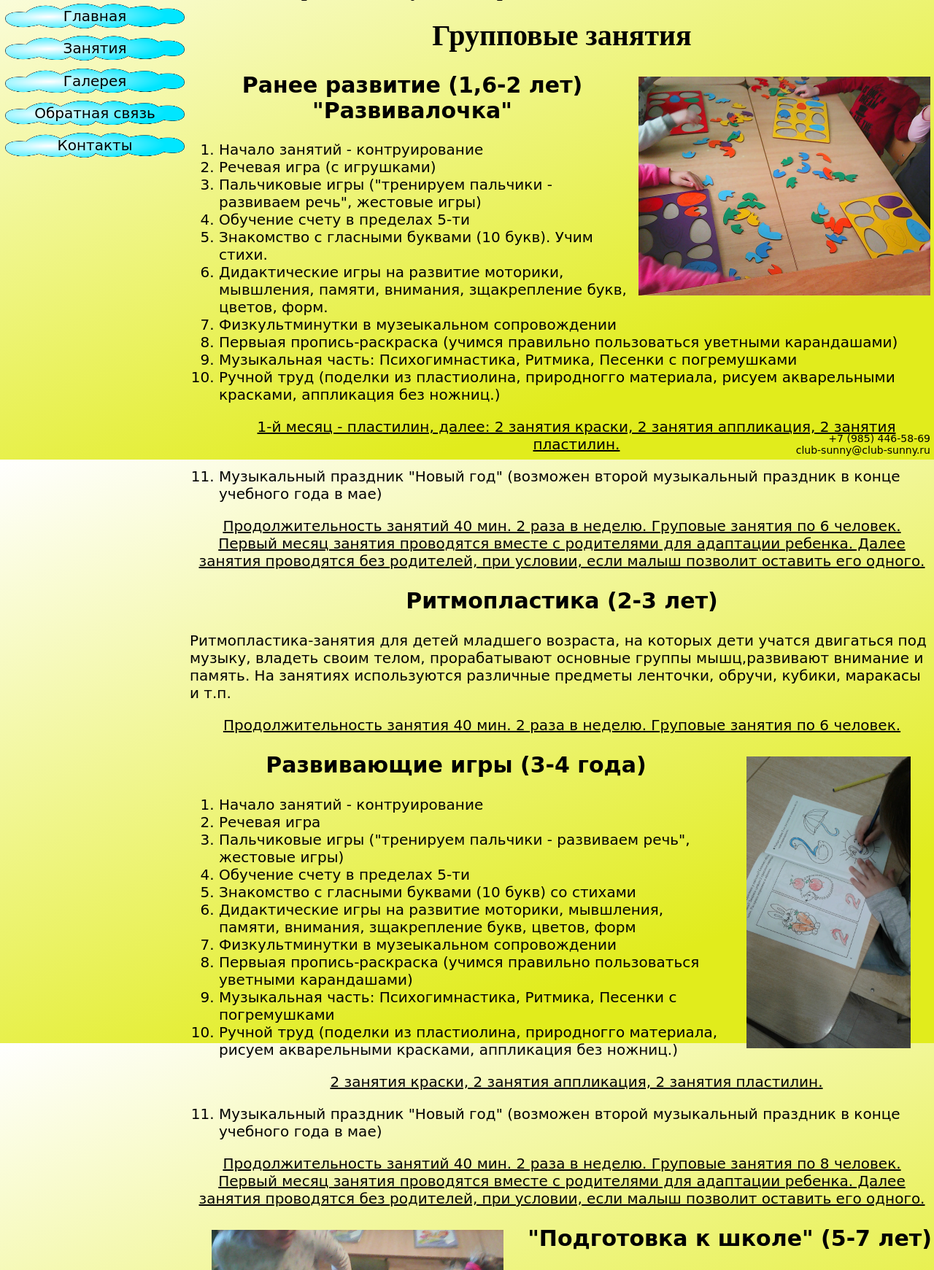
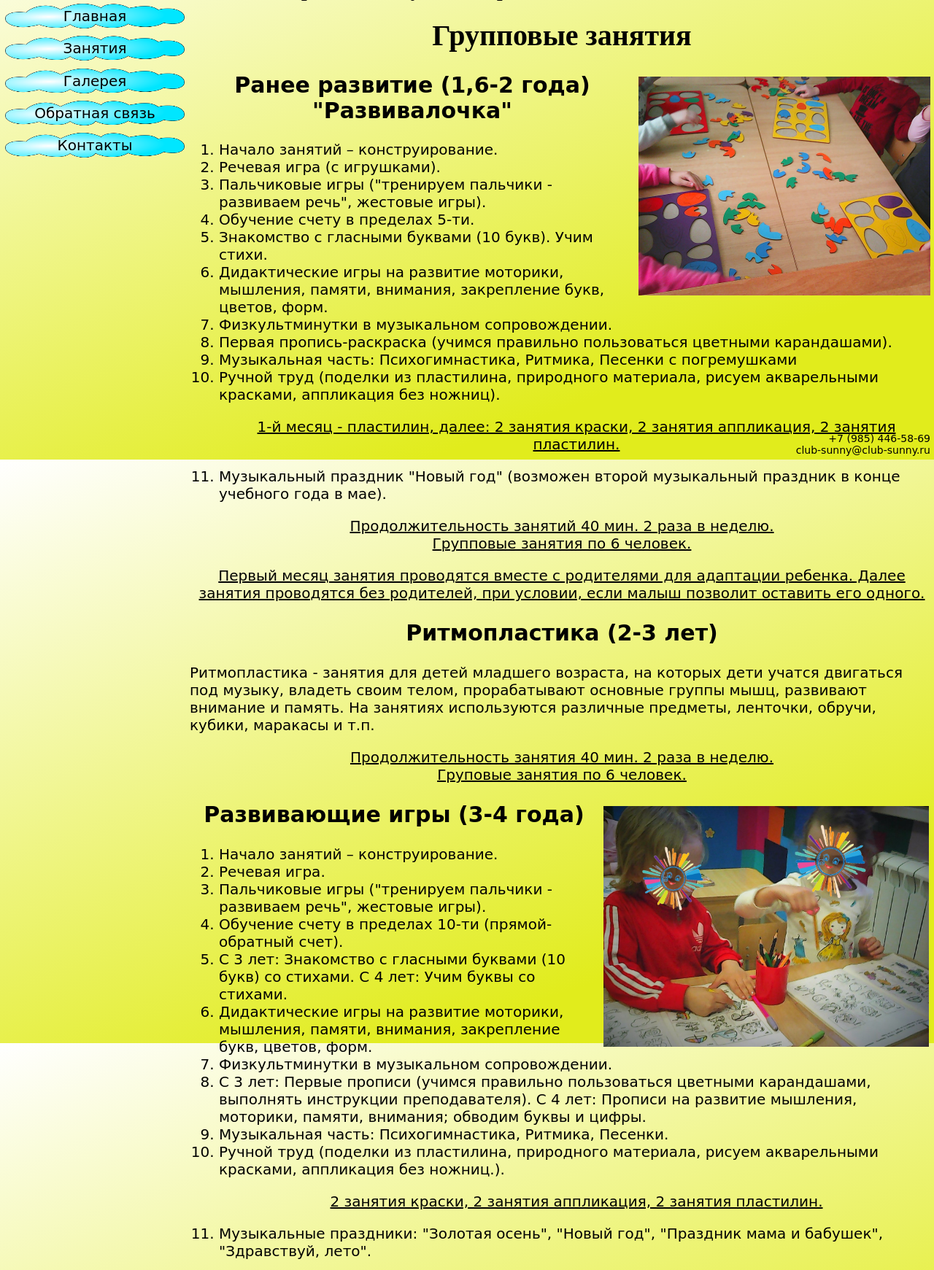
Before and after one commit to dragondmitriz/sunny.ru, a PHP site: page /lessons.php in a window 1280 px wide. Shown: the part 170-1911 px from the top of the page at 73% size. Run offline with PHP 8.4, Linux system fonts and the light colour scheme.

Commit message:
внес свежие изменения и данные на страницу "Занятия"

```diff
--- a/css/lessons.css
+++ b/css/lessons.css
@@ -32,15 +32,15 @@ h1{
 }
 
 #lesson3 .lesson-image{
-    width: 280px;
-    height: 400px;
+    width: 450px;
+    height: 330px;
     float: right;
     background-image: url("../content/lessons/3.jpg");
 }
 
 #lesson4 .lesson-image{
-    width: 450px;
-    height: 300px;
+    width: 300px;
+    height: 400px;
     float: left;
     background-image: url("../content/lessons/4.jpg");
 }
--- a/lessons.php
+++ b/lessons.php
@@ -26,32 +26,31 @@
         <!--Ранее развитие-->
         <div id="lesson1" class="lesson">
             <div class="lesson-image"></div>
-            <h2 class="lesson-name">Ранее развитие (1,6-2 лет)<br>"Развивалочка"</h2>
+            <h2 class="lesson-name">Ранее развитие (1,6-2 года)<br>"Развивалочка"</h2>
             <div class="lesson-description">
                 <ol>
-                    <li>Начало занятий - контруирование</li>
-                    <li>Речевая игра (с игрушками)</li>
-                    <li>Пальчиковые игры ("тренируем пальчики - развиваем речь", жестовые игры)</li>
-                    <li>Обучение счету в пределах 5-ти</li>
+                    <li>Начало занятий – конструирование.</li>
+                    <li>Речевая игра (с игрушками).</li>
+                    <li>Пальчиковые игры ("тренируем пальчики - развиваем речь", жестовые игры).</li>
+                    <li>Обучение счету в пределах 5-ти.</li>
                     <li>Знакомство с гласными буквами (10 букв). Учим стихи.</li>
-                    <li>Дидактические игры на развитие моторики, мывшления, памяти, внимания, зщакрепление букв, цветов,
-                        форм.</li>
-                    <li>Физкультминутки в музеыкальном сопровождении</li>
-                    <li>Первыая пропись-раскраска (учимся правильно пользоваться уветными карандашами)</li>
+                    <li>Дидактические игры на развитие моторики, мышления, памяти, внимания, закрепление букв, цветов,
+                        форм.
+                    </li>
+                    <li>Физкультминутки в музыкальном сопровождении.</li>
+                    <li>Первая пропись-раскраска (учимся правильно пользоваться цветными карандашами).</li>
                     <li>Музыкальная часть: Психогимнастика, Ритмика, Песенки с погремушками</li>
-                    <li>Ручной труд (поделки из пластиолина, природногго материала, рисуем акварельными красками,
-                        аппликация без ножниц.)
-                        <p>1-й месяц - пластилин, далее: 2 занятия краски, 2 занятия аппликация, 2 занятия пластилин.</p>
+                    <li>Ручной труд (поделки из пластилина, природного материала, рисуем акварельными красками,
+                        аппликация без ножниц).
                     </li>
+                    <p>1-й месяц - пластилин, далее: 2 занятия краски, 2 занятия аппликация, 2 занятия пластилин.</p>
                     <li>Музыкальный праздник "Новый год" (возможен второй музыкальный праздник в конце учебного года в
-                        мае)
+                        мае).
                     </li>
                 </ol>
-                <p>
-                    Продолжительность занятий 40 мин. 2 раза в неделю. Груповые занятия по 6 человек.<br>
-                    Первый месяц занятия проводятся вместе с родителями для адаптации ребенка.
-                    Далее занятия проводятся без родителей, при условии, если малыш позволит оставить его одного.
-                </p>
+                <p>Продолжительность занятий 40 мин. 2 раза в неделю.<br>Групповые занятия по 6 человек.</p>
+                <p>Первый месяц занятия проводятся вместе с родителями для адаптации ребенка. Далее занятия проводятся
+                    без родителей, при условии, если малыш позволит оставить его одного.</p>
             </div>
         </div>
         <!--Ритмопластика-->
@@ -59,10 +58,10 @@
             <!--<div class="lesson-image"></div>-->
             <h2 class="lesson-name">Ритмопластика (2-3 лет)</h2>
             <div class="lesson-description">
-                Ритмопластика-занятия для детей младшего возраста, на которых дети учатся двигаться под музыку,
-                владеть своим телом, прорабатывают основные группы мышц,развивают внимание и память.
-                На занятиях используются различные предметы ленточки, обручи, кубики, маракасы и т.п.
-                <p>Продолжительность занятия 40 мин. 2 раза в неделю. Груповые занятия по 6 человек.</p>
+                Ритмопластика - занятия для детей младшего возраста, на которых дети учатся двигаться под музыку,
+                владеть своим телом, прорабатывают основные группы мышц, развивают внимание и память.
+                На занятиях используются различные предметы, ленточки, обручи, кубики, маракасы и т.п.
+                <p>Продолжительность занятия 40 мин. 2 раза в неделю.<br>Груповые занятия по 6 человек.</p>
             </div>
         </div>
         <!--Развивающшие игры-->
@@ -71,30 +70,32 @@
             <h2 class="lesson-name">Развивающие игры (3-4 года)</h2>
             <div class="lesson-description">
                 <ol>
-                    <li>Начало занятий - контруирование</li>
-                    <li>Речевая игра</li>
-                    <li>Пальчиковые игры ("тренируем пальчики - развиваем речь", жестовые игры)</li>
-                    <li>Обучение счету в пределах 5-ти</li>
-                    <li>Знакомство с гласными буквами (10 букв) со стихами</li>
-                    <li>Дидактические игры на развитие моторики, мывшления, памяти, внимания, зщакрепление букв, цветов,
-                        форм
+                    <li>Начало занятий – конструирование.</li>
+                    <li>Речевая игра.</li>
+                    <li>Пальчиковые игры ("тренируем пальчики - развиваем речь", жестовые игры).</li>
+                    <li>Обучение счету в пределах 10-ти (прямой-обратный счет).</li>
+                    <li>С 3 лет: Знакомство с гласными буквами (10 букв) со стихами. С 4 лет: Учим буквы со стихами.
                     </li>
-                    <li>Физкультминутки в музеыкальном сопровождении</li>
-                    <li>Первыая пропись-раскраска (учимся правильно пользоваться уветными карандашами)</li>
-                    <li>Музыкальная часть: Психогимнастика, Ритмика, Песенки с погремушками</li>
-                    <li>Ручной труд (поделки из пластиолина, природногго материала, рисуем акварельными красками,
-                        аппликация без ножниц.)
-                        <p>2 занятия краски, 2 занятия аппликация, 2 занятия пластилин.</p>
+                    <li>Дидактические игры на развитие моторики, мышления, памяти, внимания, закрепление букв, цветов,
+                        форм.
                     </li>
-                    <li>Музыкальный праздник "Новый год" (возможен второй музыкальный праздник в конце учебного года в
-                        мае)
+                    <li>Физкультминутки в музыкальном сопровождении.</li>
+                    <li>С 3 лет: Первые прописи (учимся правильно пользоваться цветными карандашами, выполнять
+                        инструкции преподавателя). С 4 лет: Прописи на развитие мышления, моторики, памяти, внимания;
+                        обводим буквы и цифры.
+                    </li>
+                    <li>Музыкальная часть: Психогимнастика, Ритмика, Песенки.</li>
+                    <li>Ручной труд (поделки из пластилина, природного материала, рисуем акварельными красками,
+                        аппликация без ножниц.).
+                    </li>
+                    <p>2 занятия краски, 2 занятия аппликация, 2 занятия пластилин.</p>
+                    <li>Музыкальные праздники: "Золотая осень", "Новый год", "Праздник мама и бабушек", "Здравствуй,
+                        лето".
                     </li>
                 </ol>
-                <p>
-                    Продолжительность занятий 40 мин. 2 раза в неделю. Груповые занятия по 8 человек.<br>
-                    Первый месяц занятия проводятся вместе с родителями для адаптации ребенка.
-                    Далее занятия проводятся без родителей, при условии, если малыш позволит оставить его одного.
-                </p>
+                <p>Продолжительность занятий 1 час 2 раза в неделю.<br>Групповые занятия по 6-8 человек.</p>
+                <p>Первый месяц занятия проводятся вместе с родителями для адаптации ребенка. Далее занятия проводятся
+                    без родителей, при условии, если малыш позволит оставить его одного.</p>
             </div>
         </div>
         <!--Подготовка к школе-->
@@ -102,55 +103,67 @@
             <div class="lesson-image"></div>
             <h2 class="lesson-name">"Подготовка к школе" (5-7 лет)</h2>
             <div class="lesson-description">
-                Программа:
                 <ol>
                     <li>Устные занятия: расширение кругозора, игры для развития фонематического слуха,
-                        пространственно-временного представления, классификации предметов.
+                        пространственно-временного представления, классификации предметов, словообразование,
+                        согласование разных частей речи.
                     </li>
-                    <li>Повторение, изучение букв. Классификация букв: гласные-согласные, звонкие-глухие,
-                        твердые-мягкие, гласные 1-го и 2-го ряда, гласные,
-                        имеющие два звука. Соединяем буквы в слоги, слоги в слова. Делим слова на слоги. ОБбучение
-                        чтению.
+                    <li>5-7 лет: Повторение, изучение букв. Классификация букв: гласные-согласные, звонкие-глухие,
+                        твердые-мягкие, с 6 лет: гласные 1-го и 2-го ряда, гласные, имеющие два звука. Соединяем буквы в
+                        слоги, слоги в слова. Делим слова на слоги. Обучение чтению.
                     </li>
-                    <li>Обучение счету в пределах 10-ти (прямой-обратный счет). Цвета и формы. математические понятия:
-                        знаки +,-,<,>,=.
-                        решение и составление примеров в пределах 10-ти, логические задачи.
+                    <li>5-7 лет: Обучение счету в пределах 10-ти (прямой-обратный счет). Цвета и формы. математические
+                        понятия: знаки +,-,<,>,=. С 6 лет: Решение и составление примеров в пределах 10-ти, логические
+                        задачи.
                     </li>
                     <li>Дидактические игры.</li>
                     <li>Физкультминутки в музыкальном сопровождении</li>
-                    <li>
-                        Прописи:
+                    <li>Прописи:
                         <ul>
-                            <li>Я пишу буквы (Пишем прописные буквы, для 5-ти лет печатные)</li>
-                            <li>Я учусь математике (Задания на решение логических заданий, написание математических
-                                знаков, цифр,
-                                сравнение чисел, решение и составление примеров в пределах 10-ти).
+                            <li>Я пишу буквы (с 6 лет: пишем прописные буквы, 5 лет: печатные буквы и элементы прописных
+                                букв).
                             </li>
-                            <li>Буквы и звуки; гласные-согласные; делим слова на слоги.</li>
-                            <li>Последовательность событий</li>
-                            <li>Графические диктанты (формирование школьной деятелности).</li>
+                            <li>Я учусь математике (5-7 лет: задания на решение логических заданий, написание
+                                математических знаков, цифр, сравнение чисел; с 6 лет: решение и составление примеров в
+                                пределах 10-ти).
+                            </li>
+                            <li>5-7 лет: Буквы и звуки; гласные-согласные; с 6 лет: делим слова на слоги.</li>
+                            <li> Последовательность событий.</li>
+                            <li>Графические диктанты (формирование школьной деятельности).</li>
+                            <p>Задания выполняются шариковой ручкой, простым и цветными карандашами.</p>
                         </ul>
-                    </li>
-                    <p>Задания выполняются шариковой ручкой, простым и цветными карандашами.</p>
                     <li>Домашнее задание.</li>
-                    <li>Музыкальная часть( (подготовка к праздникам): песенки, танцы,, игра на музыкальных инструментах
+                    <li>Музыкальная часть (подготовка к праздникам): песенки, танцы, игра на музыкальных инструментах
                         (бубны, колокольчики, маракасы, металлофоны).
                     </li>
-                    <li>Ручной труд (поделнки из пластилина, природного метариала, рисуем акварельными и гуашевыми
+                    <li>Ручной труд (поделки из пластилина, природного материала, рисуем акварельными и гуашевыми
                         красками, аппликация, совершенствование навыков пользования ножницами).
                     </li>
-                    <li>Музыкальый празник "Золотая осень", "Новый год", "Празник мам и бабушек", "Здравствуй, лето".
+                    <li>Музыкальные праздники: "Золотая осень", "Новый год", "Праздник мам и бабушек", "Здравствуй,
+                        лето".
                     </li>
                 </ol>
-                <p>Продолжительность занятия 2 часа 2 раза в неделю. Груповые занятия по 10 человек.</p>
+                <p>Продолжительность занятия 2 часа 2 раза в неделю.<br>Групповые занятия по 10 человек.</p>
             </div>
         </div>
         <!--Художественная лепка-->
         <div id="lesson5" class="lesson">
             <div class="lesson-image"></div>
-            <h2 class="lesson-name">Художественная лепка (с 3-х лет и младшие школьники)</h2>
+            <h2 class="lesson-name">Художественная лепка (с 3-х лет)</h2>
             <div class="lesson-description">
-                <p>Продолжительность занятия для 3-4 года: 40 мин.; для 5 лет и старше: 1 час. 1 раз в неделю (суббота).</p>
+                Лепка из пластилина – эффективные способ развития ребенка во многих областях: мелкая моторика рук и
+                сенсорная чувствительность; образное, абстрактное, пространственное и логическое мышление; речь, память,
+                интеллект, зрительное восприятие; фантазия и творческая активность, воображение.
+                Программа занятий:
+                <ul>
+                    <li>Лепка объемных фигур</li>
+                    <li>Пластилинография</li>
+                    <li>Модульная лепка</li>
+                    <li>Нетрадиционные техники лепки</li>
+                    <li>Пальчиковая гимнастика для малышей (3-4 года)</li>
+                </ul>
+                <p>Продолжительность занятия для 3-4 года: 40 мин.; для 5 лет и старше: 1 час. 1 раз в неделю
+                    (суббота).</p>
             </div>
         </div>
         <hr>
```
Also changed, not shown: content/lessons/3.jpg, content/lessons/4.jpg, content/lessons/5.jpg.
